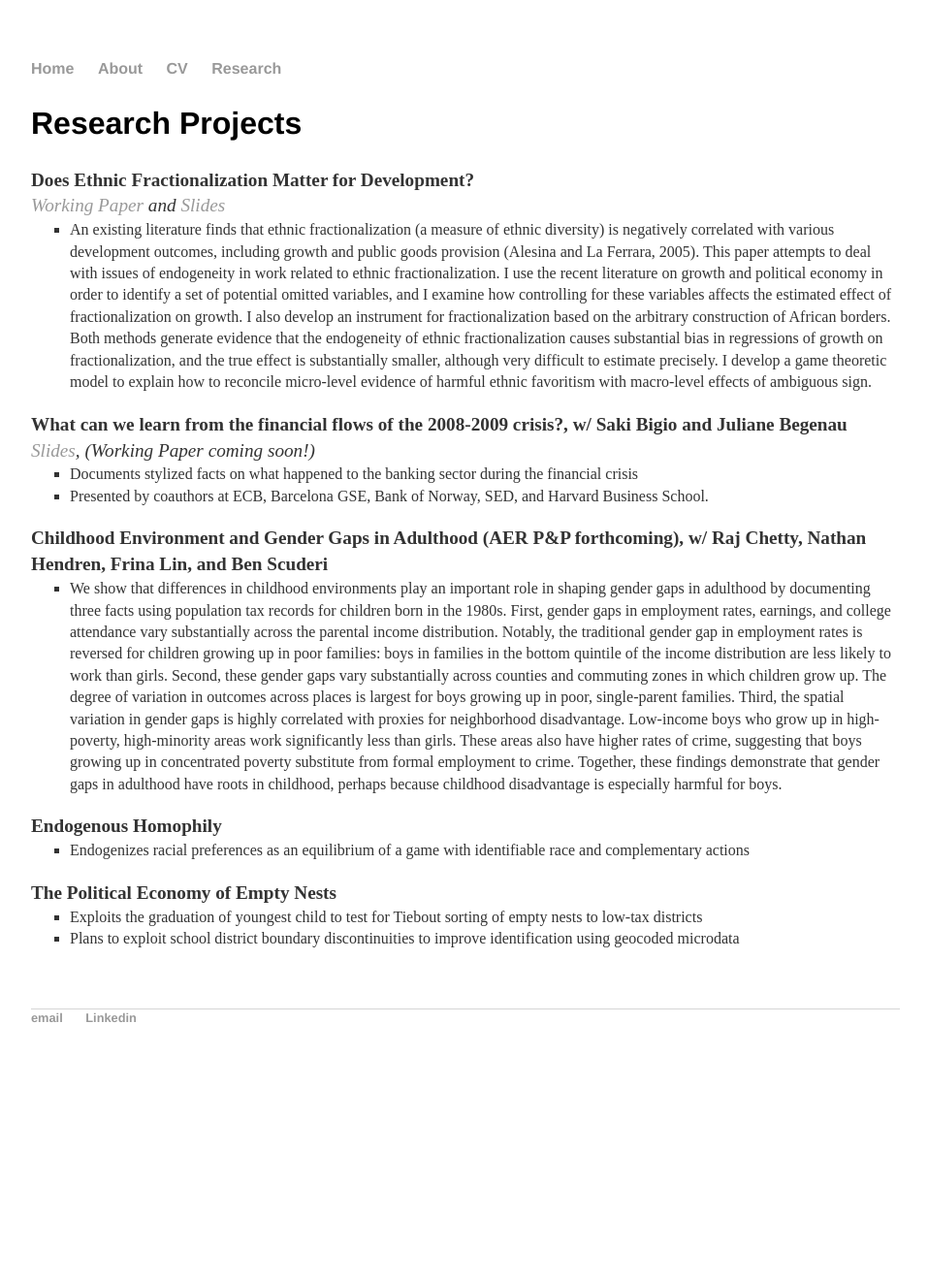
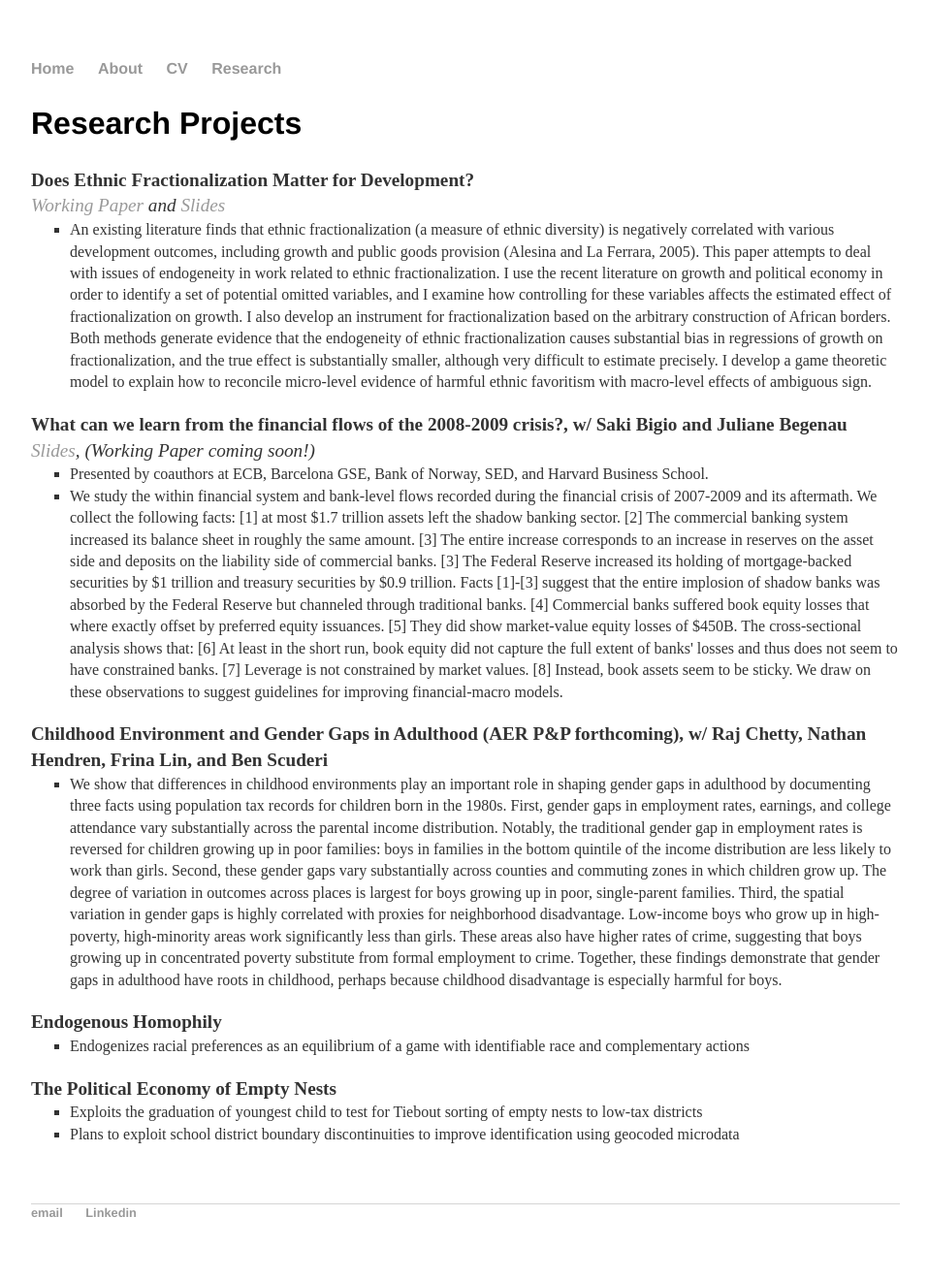
Before and after one commit to jmajic/jmajic.github.io, a Jekyll site: the page built from research/index.html, in a window 1280 px wide. Shown: the whole page at 97% size, without its empty margins (160-1117 px from the left). Built offline with Jekyll 4.4.1, drawn with Linux system fonts in a browser that asks for light colours; before the commit the page ends 1119 px from its top, so only the background shows below that.

Commit message:
Add Abstract for Banking Facts

```diff
--- a/research/index.html
+++ b/research/index.html
@@ -19,8 +19,9 @@ title: Jeremy Majerovitz Research
 				<br><em><a href="https://www.dropbox.com/s/3me1ce8a53snw6r/HRD_2015_v04.pdf?raw=1">Slides</a>, (Working Paper coming soon!)</em>
 			</p>
 			<ul>
-				<li>Documents stylized facts on what happened to the banking sector during the financial crisis</li>
 				<li>Presented by coauthors at ECB, Barcelona GSE, Bank of Norway, SED, and Harvard Business School.</li>
+				<li>We study the within financial system and bank-level flows recorded during the financial crisis of 2007-2009 and its aftermath. We collect the following facts: [1] at most $1.7 trillion assets left the shadow banking sector. [2] The commercial banking system increased its balance sheet in roughly the same amount. [3] The entire increase corresponds to an increase in reserves on the asset side and deposits on the liability side of commercial banks. [3] The Federal Reserve increased its holding of mortgage-backed securities by $1 trillion and treasury securities by  $0.9 trillion. Facts [1]-[3] suggest that the entire implosion of shadow banks was absorbed by the Federal Reserve but channeled through traditional banks. [4] Commercial banks suffered book equity losses that where exactly offset by preferred equity issuances. [5] They did show market-value equity losses of $450B. The cross-sectional analysis shows that: [6] At least in the short run, book equity did not capture the full extent of banks' losses and thus does not seem to have constrained banks. [7] Leverage is not constrained by market values. [8] Instead, book assets seem to be sticky. We draw on these observations to suggest guidelines for improving financial-macro models.</li>
+
 			</ul>
 
 			<p>
```
